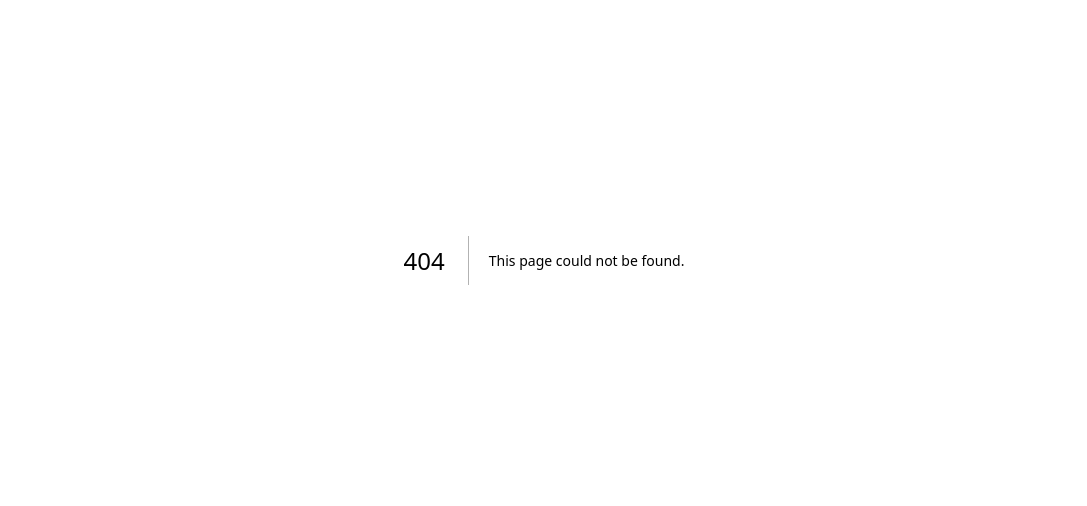
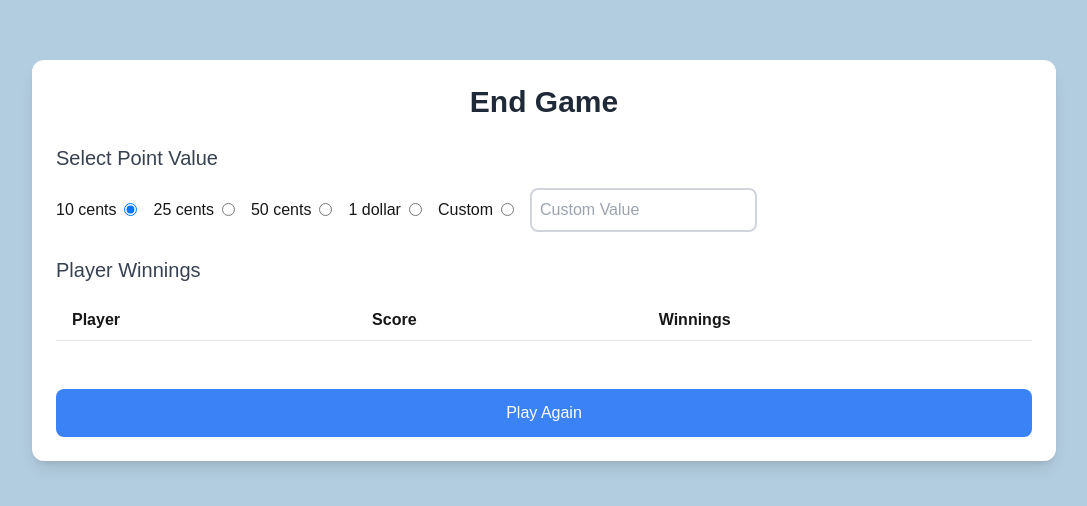
Before and after one commit to SulavReg/marriage_score_tracker, a Next.js app: page /endgame in a window 1280 px wide. Before the commit this address had no page. Shown: the part 140-646 px from the top of the page, without its empty margins (96-1183 px from the left). Built offline with nearby package versions, Linux system fonts and the light colour scheme.

Commit message:
Added endgame page, not working properly

```diff
--- /dev/null
+++ b/app/endgame/page.js
@@ -0,0 +1,156 @@
+'use client';
+import { useEffect, useState } from 'react';
+import { useRouter } from 'next/navigation';
+
+export default function EndGame() {
+  const [pointValue, setPointValue] = useState(0.1); // Default to 10 cents
+  const [customPoint, setCustomPoint] = useState('');
+  const [totalScores, setTotalScores] = useState([]);
+  const [players, setPlayers] = useState([]);
+  const router = useRouter();
+
+  useEffect(() => {
+    // Retrieve the player names and scores from localStorage or previous session data
+    const storedPlayers = JSON.parse(localStorage.getItem('players')) || [];
+    const storedScores = JSON.parse(localStorage.getItem('roundScores')) || [];
+
+    setPlayers(storedPlayers);
+
+    // Calculate total scores for each player
+    const playerScores = storedPlayers.map(player => {
+      const playerScore = storedScores.reduce((total, round) => {
+        const roundPlayer = round.find(p => p.name === player.name);
+        return total + (roundPlayer ? parseFloat(roundPlayer.score) : 0);
+      }, 0);
+      return playerScore;
+    });
+
+    setTotalScores(playerScores);
+  }, []);
+
+  const handlePointChange = (e) => {
+    const value = e.target.value;
+    if (value === '' || !isNaN(value)) {
+      setCustomPoint(value);
+      if (value !== '') setPointValue(parseFloat(value));
+    }
+  };
+
+  const calculateWinnings = () => {
+    const totalPoints = totalScores.reduce((sum, score) => sum + score, 0);
+    const pointPerPlayer = pointValue * totalScores.length;
+
+    const results = players.map((player, index) => {
+      const playerScore = totalScores[index];
+      const playerWinnings = (playerScore / totalPoints) * pointPerPlayer;
+      return {
+        name: player.name,
+        score: playerScore,
+        winnings: playerWinnings,
+      };
+    });
+
+    return results;
+  };
+
+  const results = calculateWinnings();
+
+  const handleFinishGame = () => {
+    // Optionally, reset the game or navigate to another page
+    router.push('/create-game');
+  };
+
+  return (
+    <div className="min-h-screen bg-pastelBlue flex justify-center items-center">
+      <div className="bg-white p-6 rounded-xl shadow-lg w-full max-w-5xl">
+        <h1 className="text-3xl font-semibold text-center text-gray-800 mb-6">End Game</h1>
+
+        <div className="mb-6">
+          <h2 className="text-xl font-medium text-gray-700 mb-4">Select Point Value</h2>
+          <div className="flex items-center mb-4">
+            <label className="mr-2">10 cents</label>
+            <input
+              type="radio"
+              value={0.1}
+              checked={pointValue === 0.1}
+              onChange={() => setPointValue(0.1)}
+              className="mr-4"
+            />
+
+            <label className="mr-2">25 cents</label>
+            <input
+              type="radio"
+              value={0.25}
+              checked={pointValue === 0.25}
+              onChange={() => setPointValue(0.25)}
+              className="mr-4"
+            />
+
+            <label className="mr-2">50 cents</label>
+            <input
+              type="radio"
+              value={0.5}
+              checked={pointValue === 0.5}
+              onChange={() => setPointValue(0.5)}
+              className="mr-4"
+            />
+
+            <label className="mr-2">1 dollar</label>
+            <input
+              type="radio"
+              value={1}
+              checked={pointValue === 1}
+              onChange={() => setPointValue(1)}
+              className="mr-4"
+            />
+
+            <label className="mr-2">Custom</label>
+            <input
+              type="radio"
+              value="custom"
+              checked={customPoint !== ''}
+              onChange={() => setPointValue(parseFloat(customPoint) || 0)}
+              className="mr-4"
+            />
+            <input
+              type="text"
+              value={customPoint}
+              onChange={handlePointChange}
+              className="p-2 border-2 border-gray-300 rounded-lg focus:outline-none focus:ring-2 focus:ring-indigo-500"
+              placeholder="Custom Value"
+            />
+          </div>
+        </div>
+
+        <div className="mb-6">
+          <h2 className="text-xl font-medium text-gray-700 mb-4">Player Winnings</h2>
+          <table className="table-auto w-full text-left border-collapse">
+            <thead>
+              <tr>
+                <th className="px-4 py-2 border-b">Player</th>
+                <th className="px-4 py-2 border-b">Score</th>
+                <th className="px-4 py-2 border-b">Winnings</th>
+              </tr>
+            </thead>
+            <tbody>
+              {results.map((result, index) => (
+                <tr key={index}>
+                  <td className="px-4 py-2 border-b">{result.name}</td>
+                  <td className="px-4 py-2 border-b">{result.score}</td>
+                  <td className="px-4 py-2 border-b">${result.winnings.toFixed(2)}</td>
+                </tr>
+              ))}
+            </tbody>
+          </table>
+        </div>
+
+        <button
+          onClick={handleFinishGame}
+          className="bg-blue-500 text-white p-3 px-6 rounded-lg hover:bg-blue-600 transition duration-300 w-full mt-6"
+        >
+          Play Again
+        </button>
+      </div>
+    </div>
+  );
+}
--- a/app/round/page.js
+++ b/app/round/page.js
@@ -1,15 +1,20 @@
 /* eslint-disable react/no-unescaped-entities */
 'use client';
 import { useEffect, useState } from 'react';
+import { useRouter } from 'next/navigation';  // Importing useRouter
 
 export default function RoundInput() {
   const [players, setPlayers] = useState([]);
-  const [roundScores, setRoundScores] = useState([]);
+  const [roundScores, setRoundScores] = useState([]);  // To store the round scores
   const [finishedPlayer, setFinishedPlayer] = useState(null);  // Track the finished player
+  const router = useRouter();  // Initialize useRouter
 
   useEffect(() => {
     const playerNames = JSON.parse(localStorage.getItem('players')) || [];
     setPlayers(playerNames.map(name => ({ name, seen: false, score: '', finished: false, dupli: false })));
+
+    const savedRoundScores = JSON.parse(localStorage.getItem('roundScores')) || []; // Load saved round scores
+    setRoundScores(savedRoundScores);
   }, []);
 
   const handleFinish = (index) => {
@@ -30,11 +35,8 @@ export default function RoundInput() {
   };
 
   const calculateScores = () => {
-    // Check if any player has finished the game
     const hasFinishedPlayer = players.some(player => player.finished);
-
     if (!hasFinishedPlayer) {
-      // If no player has finished, show the alert and return
       return alert('At least one player must have finished the game!');
     }
 
@@ -53,7 +55,6 @@ export default function RoundInput() {
       } else {
         newScore = (parseFloat(player.score) || 0) - (totalSeenScore + 10);
       }
-
       return { ...player, score: newScore };
     });
 
@@ -64,10 +65,11 @@ export default function RoundInput() {
       updatedPlayers[finisherIndex].score += remainingScore;
     }
 
-    setRoundScores(prevScores => [
-      ...prevScores,
-      updatedPlayers.map(player => ({ name: player.name, score: player.score })),
-    ]);
+    setRoundScores(prevScores => {
+      const newScores = [...prevScores, updatedPlayers.map(player => ({ name: player.name, score: player.score }))];
+      localStorage.setItem('roundScores', JSON.stringify(newScores)); // Save round scores to localStorage
+      return newScores;
+    });
 
     setPlayers(players.map(player => ({ ...player, score: '', seen: false, finished: false, dupli: false })));
     setFinishedPlayer(null);  // Reset the finished player after calculating
@@ -75,7 +77,11 @@ export default function RoundInput() {
 
   const undoLastRound = () => {
     if (roundScores.length > 0) {
-      setRoundScores(prevScores => prevScores.slice(0, -1));
+      setRoundScores(prevScores => {
+        const newScores = prevScores.slice(0, -1);
+        localStorage.setItem('roundScores', JSON.stringify(newScores)); // Save updated round scores to localStorage
+        return newScores;
+      });
     }
   };
 
@@ -93,6 +99,11 @@ export default function RoundInput() {
         return total + parseFloat(playerScore);
       }, 0);
     });
+  };
+
+  // Function to handle the "Green Button" click and navigate to /endgame
+  const endGame = () => {
+    router.push('/endgame');  // This will navigate to the '/endgame' page
   };
 
   const totalScores = getTotalScores();
@@ -163,10 +174,10 @@ export default function RoundInput() {
               Undo Last Round
             </button>
             <button
-              onClick={() => alert('Green button clicked')}
+              onClick={endGame}  // Call endGame function here
               className="bg-green-500 text-white p-2 px-4 rounded-lg hover:bg-green-600 transition duration-300 w-1/2"
             >
-              Green Button
+              End Game
             </button>
           </div>
         </div>
```
